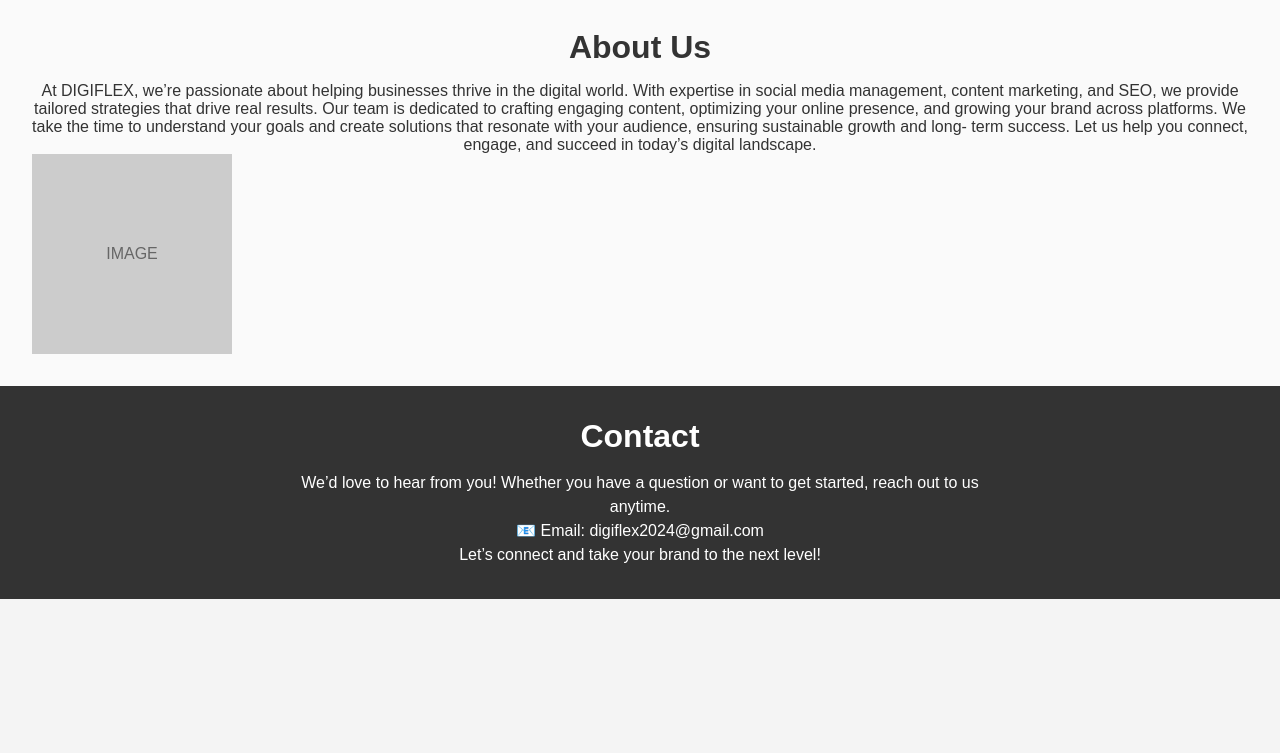
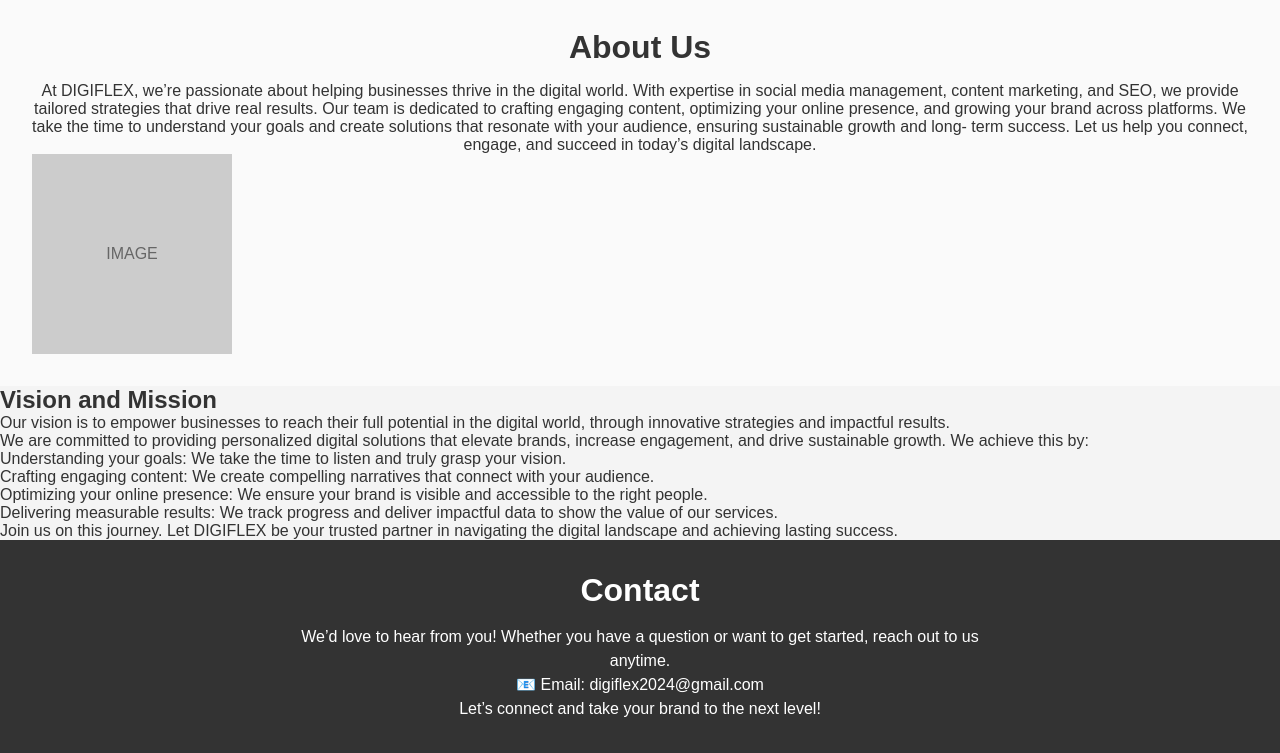
Before and after one commit to PMpanganiban/DIGIFLEX, a plain HTML site: page index.html in a window 1280 px wide. Shown: the part 3293-4046 px from the top of the page. Before the commit the page ends 3892 px from the top, so only its background shows below. Drawn offline with Linux system fonts and the light colour scheme.

Commit message:
Update index.html

```diff
--- a/index.html
+++ b/index.html
@@ -88,6 +88,20 @@
         <div class="about-image" aria-hidden="true">IMAGE</div>
  </section>
 
+     <!-- Vision and Mission Section -->
+     <section id="vision-and-mission">
+	<h2>Vision and Mission</h2>
+	<p>Our vision is to empower businesses to reach their full potential in the digital world, through innovative strategies and impactful results.</p>
+	<p>We are committed to providing personalized digital solutions that elevate brands, increase engagement, and drive sustainable growth. We achieve this by:</p>
+	<p>Understanding your goals: We take the time to listen and truly grasp your vision.</p>
+	<p>Crafting engaging content: We create compelling narratives that connect with your audience.</p>
+	<p>Optimizing your online presence: We ensure your brand is visible and accessible to the right people.</p>
+	<p>Delivering measurable results: We track progress and deliver impactful data to show the value of our services.</p>
+	<p>Join us on this journey. Let DIGIFLEX be your trusted partner in navigating the digital landscape and achieving lasting success.</p>
+</section>
+
+
+
     <!-- Contact Section -->
     <footer id="contact">
         <h2>Contact</h2>
```
